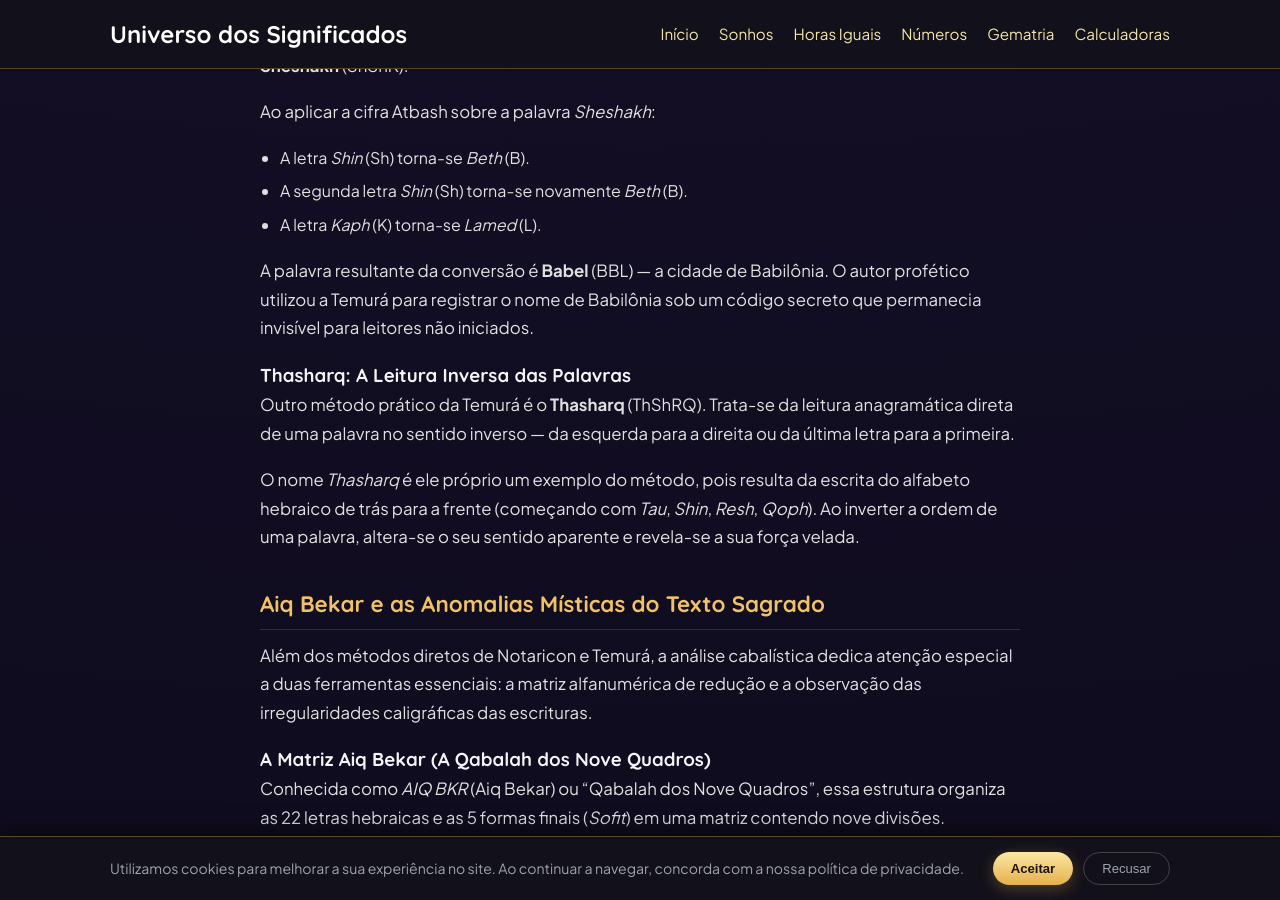
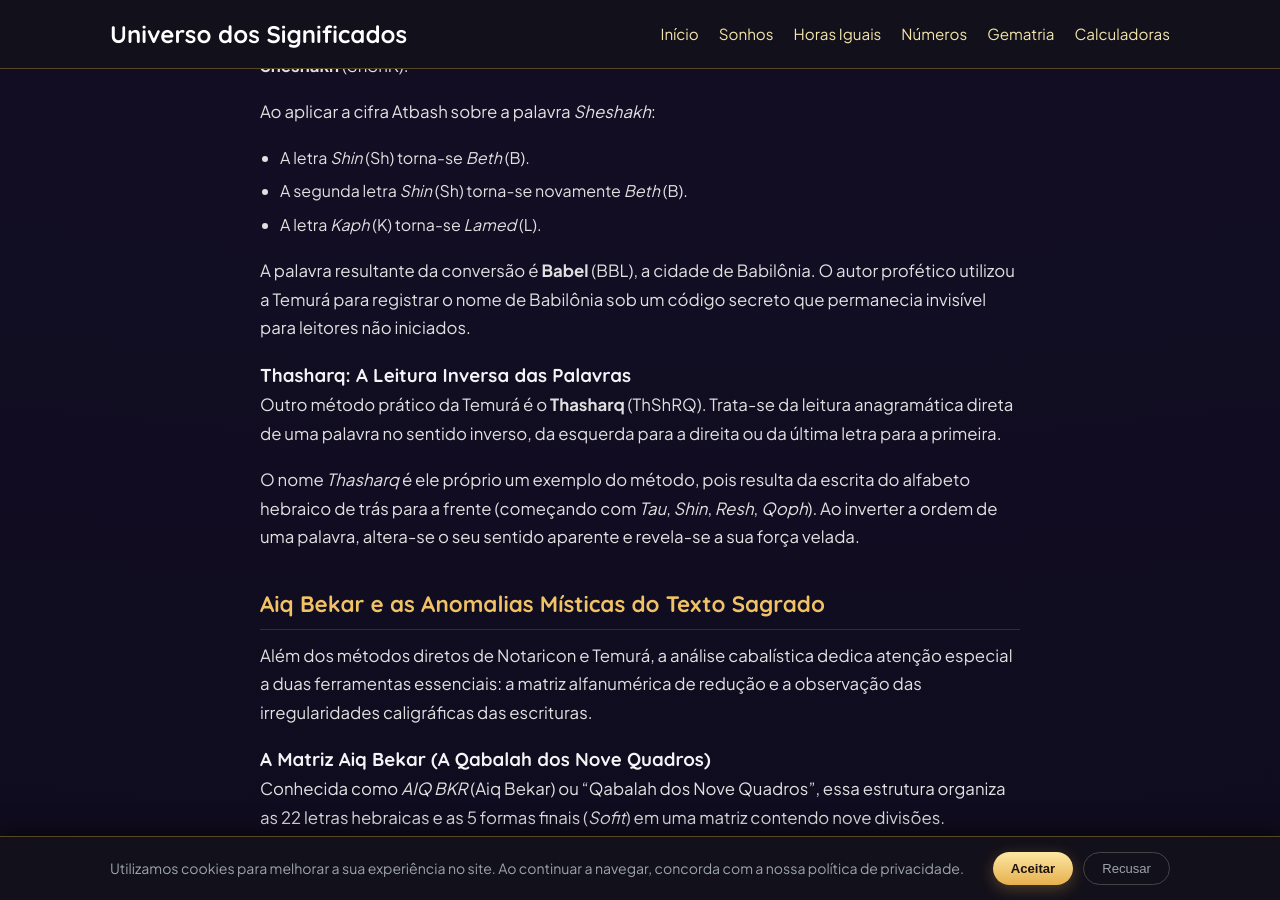
Before and after one commit to dreams-num/portal-significados, a Jekyll site: the page built from _posts/2026-10-07-notaricon-temura-cifras-criptograficas-cabala.md, in a window 1280 px wide and 900 px high, scrolled down 4442 px. Built offline with Jekyll 4.4.1, drawn with Linux system fonts in a browser that asks for light colours.

Commit message:
Enhance image description and text clarity
Updated image alt text for clarity and improved sentence structure in the text.

```diff
--- a/_posts/2026-10-07-notaricon-temura-cifras-criptograficas-cabala.md
+++ b/_posts/2026-10-07-notaricon-temura-cifras-criptograficas-cabala.md
@@ -11,9 +11,8 @@
 # Notaricon e Temurá: As Cifras Criptográficas da Cabala
 
 <figure style="margin: 25px 0; text-align: center;">
-   <img src="{{ '/assets/images/cifras.jpg' | relative_url }}" alt="Cifras Criptográficas da Cabala" style="max-width: 100%; border-radius: 16px; border: 1px solid var(--border-color);">
+   <img src="{{ '/assets/images/cifras.jpg' | relative_url }}" alt="Um pergaminho antigo aberto sobre uma mesa com cifras criptográficas da Cabala" style="max-width: 100%; border-radius: 16px; border: 1px solid var(--border-color);">
 </figure>
-
 
 A busca pelo conhecimento oculto contido nos textos sagrados levou os sábios e místicos da tradição cabalística a desenvolverem métodos avançados de análise textual. Enquanto a Gematria se dedica ao estudo dos valores numéricos das letras e palavras, a tradição da Qabalah literal guarda outros dois pilares fundamentais de interpretação e criptografia: o **Notaricon** e a **Temurá**.
 
@@ -109,11 +108,11 @@
 * A segunda letra *Shin* (Sh) torna-se novamente *Beth* (B).
 * A letra *Kaph* (K) torna-se *Lamed* (L).
 
-A palavra resultante da conversão é **Babel** (BBL) — a cidade de Babilônia. O autor profético utilizou a Temurá para registrar o nome de Babilônia sob um código secreto que permanecia invisível para leitores não iniciados.
+A palavra resultante da conversão é **Babel** (BBL), a cidade de Babilônia. O autor profético utilizou a Temurá para registrar o nome de Babilônia sob um código secreto que permanecia invisível para leitores não iniciados.
 
 ### Thasharq: A Leitura Inversa das Palavras
 
-Outro método prático da Temurá é o **Thasharq** (ThShRQ). Trata-se da leitura anagramática direta de uma palavra no sentido inverso — da esquerda para a direita ou da última letra para a primeira.
+Outro método prático da Temurá é o **Thasharq** (ThShRQ). Trata-se da leitura anagramática direta de uma palavra no sentido inverso, da esquerda para a direita ou da última letra para a primeira.
 
 O nome *Thasharq* é ele próprio um exemplo do método, pois resulta da escrita do alfabeto hebraico de trás para a frente (começando com *Tau*, *Shin*, *Resh*, *Qoph*). Ao inverter a ordem de uma palavra, altera-se o seu sentido aparente e revela-se a sua força velada.
 
```
